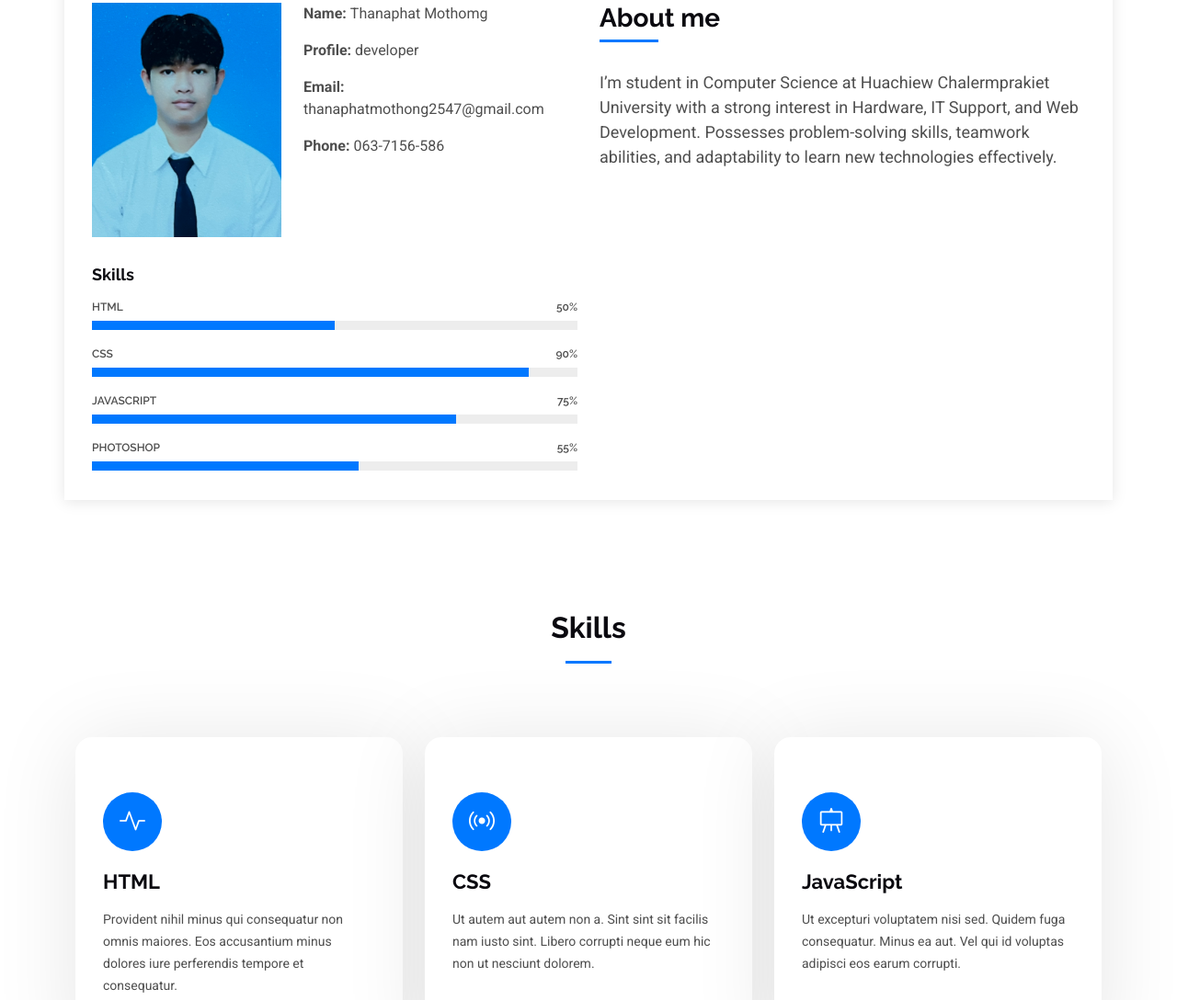
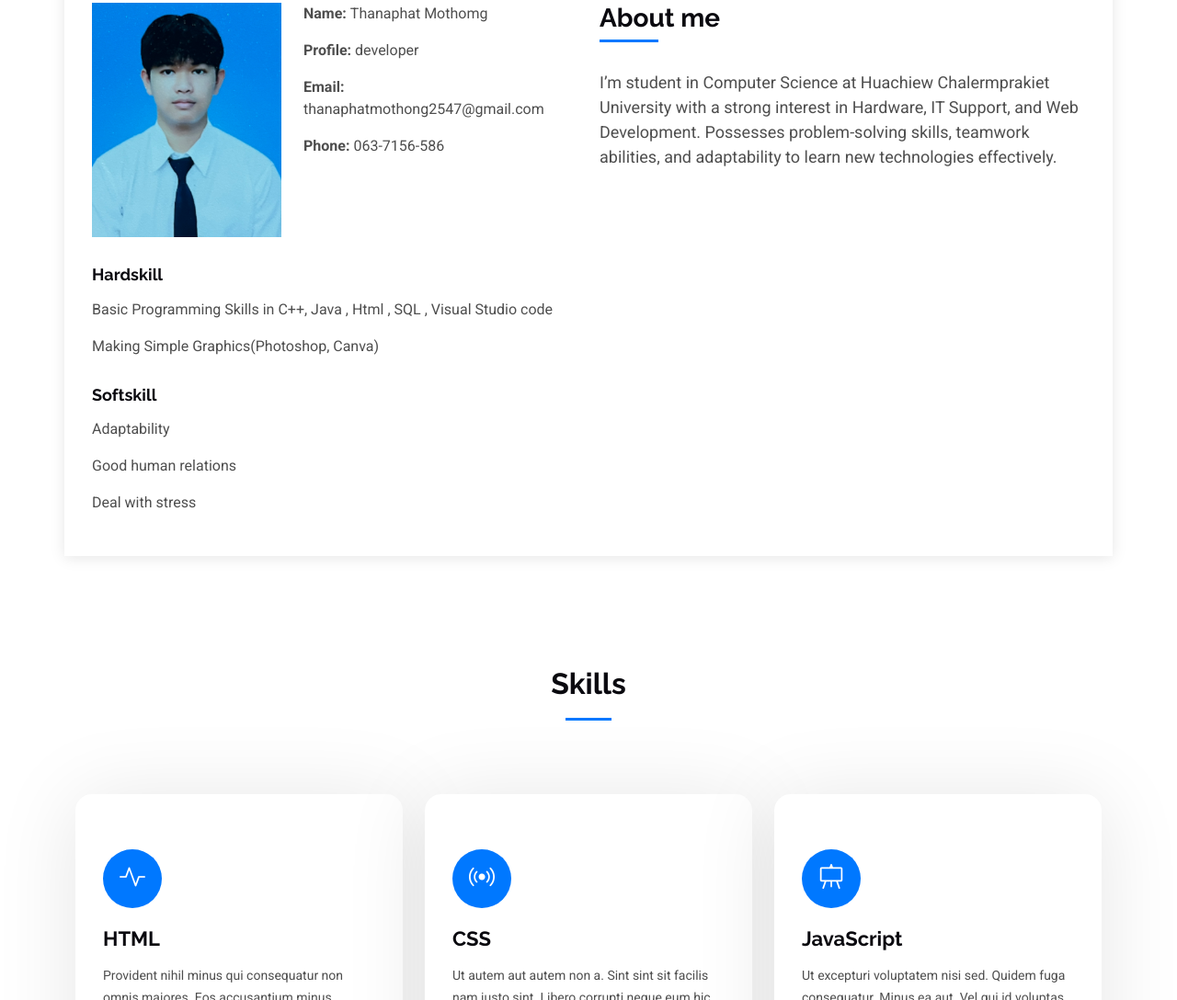
Before and after one commit to thanaphat2547/Thanaphat, a plain HTML site: page index.html in a window 1280 px wide. Shown: the part 888-1976 px from the top of the page at 92% size. Drawn offline with Linux system fonts and the light colour scheme.

Commit message:
แก้เปอร์เซ้น เป็น text

```diff
--- a/index.html
+++ b/index.html
@@ -95,36 +95,14 @@
 
             <div class="skills-content skills-animation">
 
-              <h5>Skills</h5>
+              <h5>Hardskill</h5>
+                <p>Basic Programming Skills  in C++, Java , Html , SQL  , Visual Studio code</p>
+                <p>Making Simple Graphics(Photoshop, Canva)</p>
 
-              <div class="progress">
-                <span class="skill"><span>HTML</span> <i class="val">50%</i></span>
-                <div class="progress-bar-wrap">
-                  <div class="progress-bar" role="progressbar" aria-valuenow="50" aria-valuemin="0" aria-valuemax="100"></div>
-                </div>
-              </div><!-- End Skills Item -->
-
-              <div class="progress">
-                <span class="skill"><span>CSS</span> <i class="val">90%</i></span>
-                <div class="progress-bar-wrap">
-                  <div class="progress-bar" role="progressbar" aria-valuenow="90" aria-valuemin="0" aria-valuemax="100"></div>
-                </div>
-              </div><!-- End Skills Item -->
-
-              <div class="progress">
-                <span class="skill"><span>JavaScript</span> <i class="val">75%</i></span>
-                <div class="progress-bar-wrap">
-                  <div class="progress-bar" role="progressbar" aria-valuenow="75" aria-valuemin="0" aria-valuemax="100"></div>
-                </div>
-              </div><!-- End Skills Item -->
-
-              <div class="progress">
-                <span class="skill"><span>Photoshop</span> <i class="val">55%</i></span>
-                <div class="progress-bar-wrap">
-                  <div class="progress-bar" role="progressbar" aria-valuenow="55" aria-valuemin="0" aria-valuemax="100"></div>
-                </div>
-              </div><!-- End Skills Item -->
-
+              <h5>Softskill</h5>
+                <p>Adaptability</p>
+                <p>Good human relations</p>
+                <p>Deal with stress</p>
             </div>
           </div>
 
```
Also changed, not shown: portfolio-details.html (+1 -1 lines).
